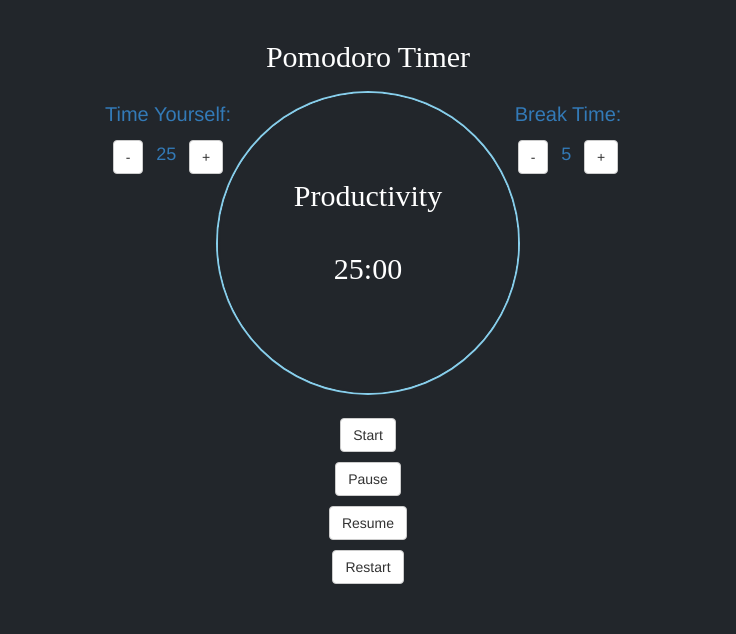
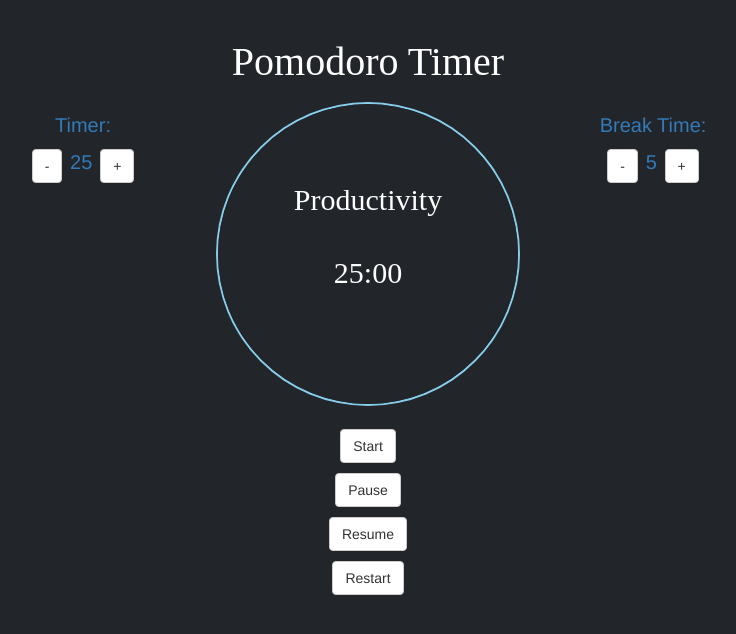
Before and after one commit to dbess1/pomodoro, a plain HTML site: page index.html in a window 1280 px wide. Shown: the whole page, without its empty margins (272-1008 px from the left). Drawn offline with nearby package versions, Linux system fonts and the light colour scheme.

Commit message:
changed UI

```diff
--- a/index.html
+++ b/index.html
@@ -11,45 +11,36 @@
     <title>The Pomodoro Timer</title>
     <!-- Bootstrap CSS -->
     <link rel="stylesheet" href="https://maxcdn.bootstrapcdn.com/bootstrap/4.0.0-alpha.2/css/bootstrap.min.css" integrity="sha384-y3tfxAZXuh4HwSYylfB+J125MxIs6mR5FOHamPBG064zB+AFeWH94NdvaCBm8qnd" crossorigin="anonymous">
-    <!-- jQuery first, then Bootstrap JS second -->
+    <!-- jQuery -->
     <script src="https://ajax.googleapis.com/ajax/libs/jquery/2.1.4/jquery.min.js"></script>
     <script src="https://maxcdn.bootstrapcdn.com/bootstrap/4.0.0-alpha.2/js/bootstrap.min.js" integrity="sha384-vZ2WRJMwsjRMW/8U7i6PWi6AlO1L79snBrmgiDpgIWJ82z8eA5lenwvxbMV1PAh7" crossorigin="anonymous"></script>
     <!--          End Bootstrap add-ins, Thank you Bootstrap Team! -->
-    <!--my external links-->
+    <!-- Custom CSS -->
     <link rel="stylesheet" type="text/css" href="style.css">
-    <script src="timer.js"></script>
-    <!--    <audio>
+    <audio>
         <source src="http://www.myinstants.com/media/sounds/alert-hq.mp3">
-    </audio>-->
+    </audio>
     <!-- end my external links-->
 </head>
 
 <body>
-    <!--my external links-->
-    <link rel="stylesheet" type="text/css" href="style.css">
-    <script src="timer2.js"></script>
-    <audio>
-        <source src="http://www.myinstants.com/media/sounds/alert-hq.mp3">
-    </audio>
-    <!-- end my external links-->
     <div class="container">
-        <div id="content">
-            <h1 class="top-row" id="title">Pomodoro Timer</h1>
+        <h1 class="title">Pomodoro Timer</h1>
         <div class="second-row">
             <div class="col-xs-6 .col-md-4 text-primary">
-                    <h3 id="timer-title">Time Yourself:</h3>
+                <h3 id="timer-title">Timer:</h3>
                 <div>
-                        <button class="in btn btn-default btn-md" id="minus-timer">-</button>
+                    <button class="btn btn-default btn-md" id="minus-timer">-</button>
                     <h4 class="in" id="timer">25</h4>
-                        <button class="in btn btn-default btn-md" id="plus-timer">+</button>
+                    <button class="btn btn-default btn-md" id="plus-timer">+</button>
                 </div>
             </div>
             <div class="col-xs-6 .col-md-4 text-primary">
                 <h3 id="break-title">Break Time:</h3>
                 <div>
-                        <button class="in btn btn-default btn-md" id="minus-break">-</button>
+                    <button class="btn btn-default btn-md" id="minus-break">-</button>
                     <h4 class="in" id="break">5</h4>
-                        <button class="in btn btn-default btn-md" id="plus-break">+</button>
+                    <button class="btn btn-default btn-md" id="plus-break">+</button>
                 </div>
             </div>
         </div>
@@ -71,6 +62,7 @@
         </div>
     </div>
     </div>
+    <script src="timer.js"></script>
 </body>
 
 </html>
--- a/style.css
+++ b/style.css
@@ -1,4 +1,4 @@
-body{
+body {
     text-align: center;
     margin: 0 auto;
     font-size: 10px;
@@ -8,71 +8,79 @@ body{
     color: white;
 }
 
-#content{
+#content {
     font-size: 10px;
     font-family: Helvetica Neue, Helvetica, Arial;
     max-width: 800px;
     margin: 1em auto;
 }
 
-#clock{
+#clock {
     height: 300px;
     width: 300px;
     margin: 20px auto;
-  border: 2px solid  #22262B;
+    border: 2px solid #22262B;
     box-shadow: 0 0 0px 2px SkyBlue;
     border-radius: 100%;
     cursor: pointer;
 }
 
-#title{
+#productivity {
+    margin-bottom: 20px auto;
+}
+
+.title {
+    font-size: 40px;
     color: white;
 }
 
-h1{
+h1 {
     font-size: 30px;
     font-family: Pacifico;
     margin-top: 40px
 }
 
-h2{
+h2 {
     font-size: 20px;
     font-family: Pacifico;
 }
 
-h3{
+h3 {
     font-size: 20px;
 }
 
-
-.in{
+.in {
     display: inline-block;
     margin: 5px;
 }
 
-
-
-timers div{
+timers div {
     display: inline-block;
     margin: 0px 200px;
 }
 
-
-.button{
-  background-color: #22262B;
-  border:0;
+button {
+    background-color: #E8E9EA;
+    border: 0;
     outline: 0;
 }
 
-button: hover{
+button: hover {
     cursor: pointer;
 }
-/*
-/*#break, #count, button{
-  font-size: 40px;
+
+#break,
+#timer {
+    font-size: 20px;
 }
 
-.title, .timer{
-  font-size: 50px;
-  margin-top: 60px;
+/*#minus-timer, #plus-timer
+{
+    margin-left: 40px;
 }*/
+
+.time {
+    font-size: 60px;
+    margin-top: 100px;
+    margin-bottom: 130px;
+}
```
Lines whose indentation alone changed are shown as unchanged.
